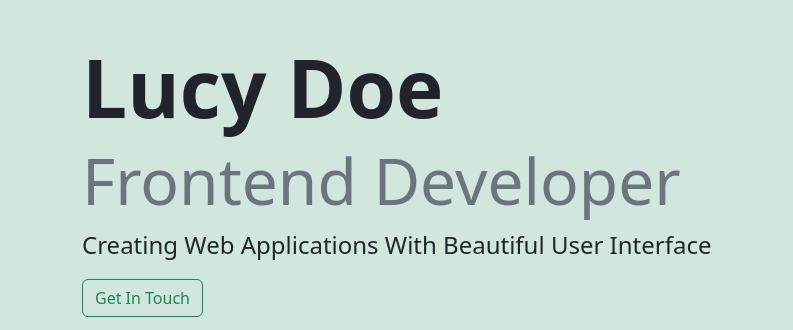
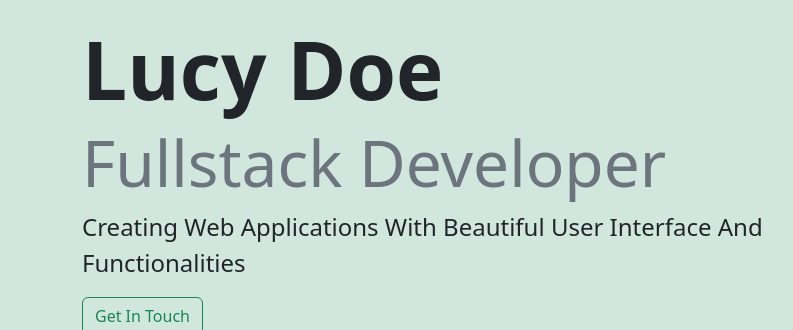
Before and after one commit to Muba-rak/lucy-s-portfolio, a plain HTML site: page index.html in a window 1280 px wide. Shown: the part 223-553 px from the top of the page, 0-793 px from the left. Drawn offline with nearby package versions, Linux system fonts and the light colour scheme; grey boxes are pictures that could not be loaded.

Commit message:
chanhed hero section content

```diff
--- a/index.html
+++ b/index.html
@@ -50,9 +50,10 @@
       >
         <div class="text-start">
           <h1 class="display-1 fw-bolder">Lucy Doe</h1>
-          <h2 class="display-3 text-secondary">Frontend Developer</h2>
+          <h2 class="display-3 text-secondary">Fullstack Developer</h2>
           <p class="fs-4 text-capitalize">
-            Creating web applications with beautiful user interface
+            Creating web applications with beautiful user interface and
+            functionalities
           </p>
           <h6>
             <a href="mailto:lucydoe@gmail.com" class="btn btn-outline-success"
```
